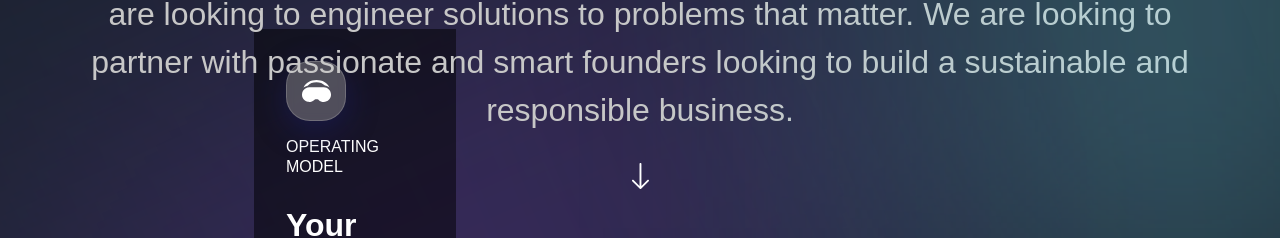
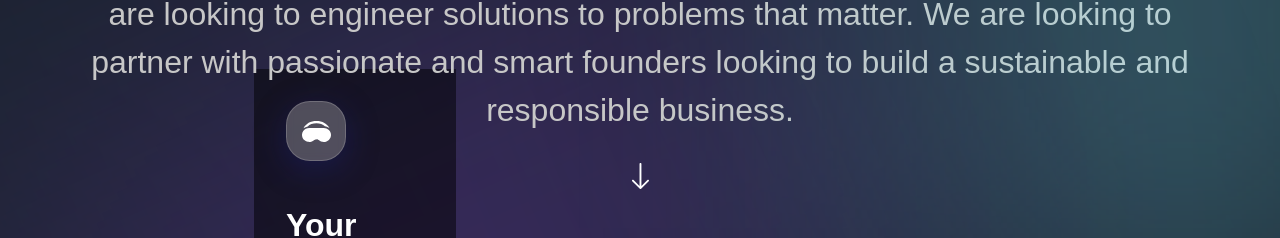
Before and after one commit to vishal1816/vishal1816, a Next.js app: page / in a window 1280 px wide. Shown: the part 1210-1448 px from the top of the page. Built offline with nearby package versions, Linux system fonts and the light colour scheme; a web font is replaced by a local one.

Commit message:
Update ExploreCard.jsx

```diff
--- a/components/ExploreCard.jsx
+++ b/components/ExploreCard.jsx
@@ -33,9 +33,9 @@ const ExploreCard = ({ id, imgUrl, title, index, active, handleClick }) => (
             className="w-1/2 h-1/2 object-contain"
           />
         </div>
-        <p className="font-normal text-[16px] leading-[20.16px] text-white uppercase">
+        {/* <p className="font-normal text-[16px] leading-[20.16px] text-white uppercase">
           Operating Model
-        </p>
+        </p> */}
         <h2 className="mt-[24px] font-semibold sm:text-[32px] text-[24px] text-white">
           {title}
         </h2>
```
